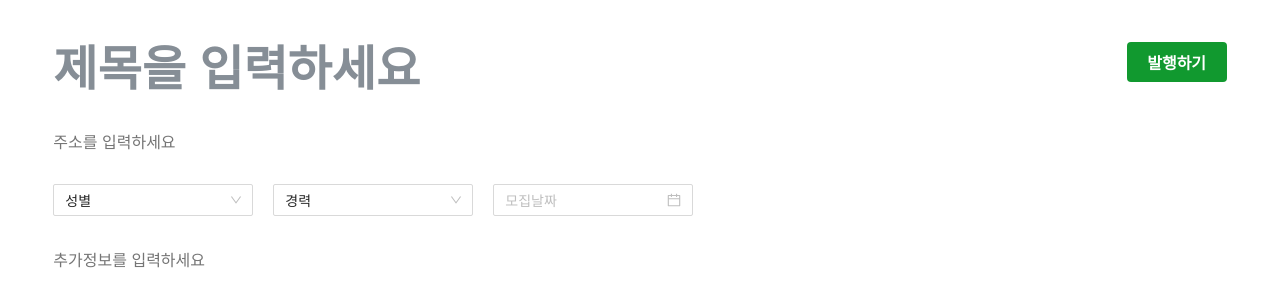
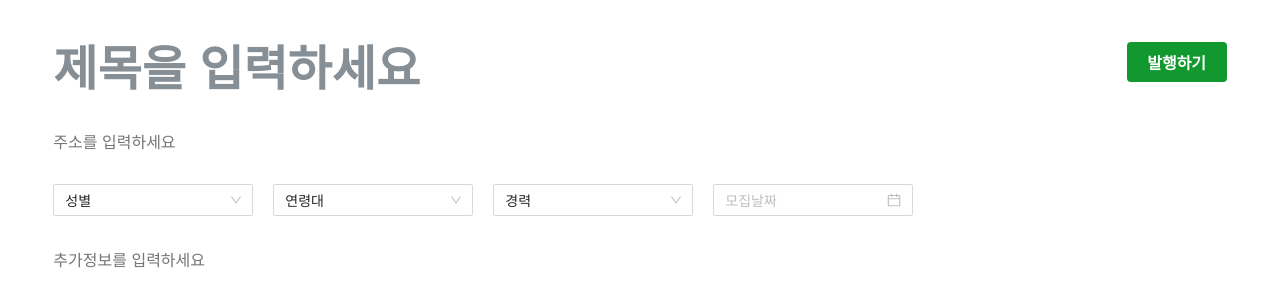
Before and after one commit to ssso-pro1/tennis-together-fe, a React (Create React App) app: page /writing in a window 1280 px wide. Shown: the top 306 px of the page. Built offline with nearby package versions, Linux system fonts and the light colour scheme; a web font is replaced by a local one.

Commit message:
💄 Add a ages selection

```diff
--- a/src/components/Writing/select.js
+++ b/src/components/Writing/select.js
@@ -27,6 +27,19 @@ const Selects = () => {
         className="form-select"
         defaultValue="career"
         style={{ width: 200 }}
+        placeholder="연령대"
+      >
+        <Option value="career">연령대</Option>
+        <Option value="1">10대</Option>
+        <Option value="2">20대</Option>
+        <Option value="3">30대</Option>
+        <Option value="4">40대</Option>
+        <Option value="5">50대</Option>
+      </Select>
+      <Select
+        className="form-select"
+        defaultValue="career"
+        style={{ width: 200 }}
         placeholder="경력"
       >
         <Option value="career">경력</Option>
```
